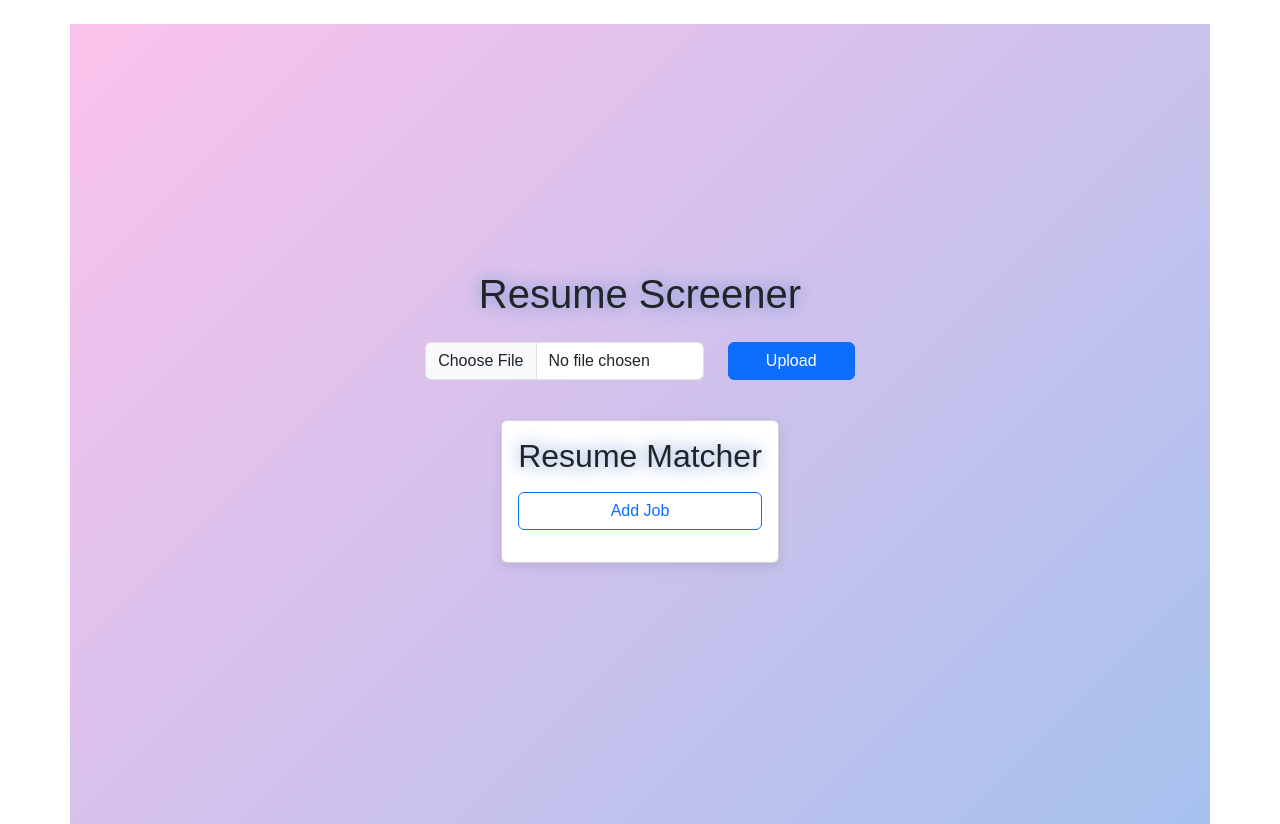
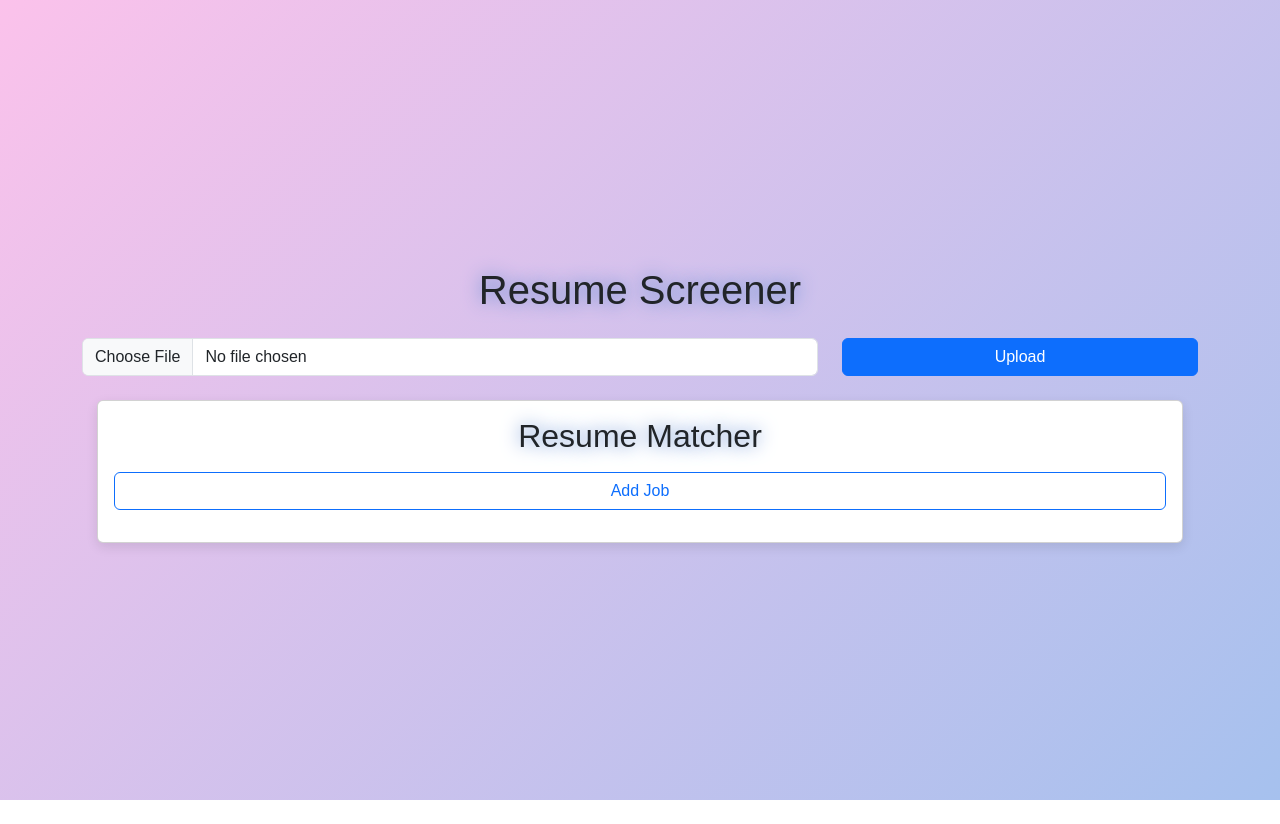
Before and after one commit to Monisha-1307/resume-screener-frontend, a React (Create React App) app: page / in a window 1280 px wide. After the commit the page ends 800 px from the top, so only its background shows below. Built offline with nearby package versions, Linux system fonts and the light colour scheme.

Commit message:
Update App.js

```diff
--- a/src/App.js
+++ b/src/App.js
@@ -1,4 +1,4 @@
-import React, { useState, useEffect } from "react";
+import React, { useState } from "react";
 import axios from "axios";
 import ResumeMatcher from "./ResumeMatcher";
 import './App.css';
@@ -9,7 +9,7 @@ function App() {
   const [resumeId, setResumeId] = useState(null);
   const [summary, setSummary] = useState("");
   const [error, setError] = useState("");
-  const [loading, setLoading] = useState(false); // ✅ loader state
+  const [loading, setLoading] = useState(false);
 
   // Upload resume file and extract text
   const handleUpload = async () => {
@@ -24,7 +24,7 @@ function App() {
     }
 
     try {
-      setLoading(true); // show loader
+      setLoading(true);
       const formData = new FormData();
       formData.append("resume", file);
 
@@ -44,7 +44,7 @@ function App() {
       console.error("Error uploading resume:", err.response?.data || err.message);
       setError("Failed to upload or extract resume. Please check the backend logs.");
     } finally {
-      setLoading(false); // hide loader
+      setLoading(false);
     }
   };
 
@@ -56,28 +56,27 @@ function App() {
     }
 
     try {
-      setLoading(true); // show loader
+      setLoading(true);
       const res = await axios.post(
         "https://resume-screener-backend-1.onrender.com/resume_summary",
         { resume: resumeText }
       );
-      setSummary(res.data.summary);
+      setSummary(res.data.summary || "No summary returned from backend.");
     } catch (error) {
       console.error("Error generating summary:", error.response?.data || error.message);
       setError("Failed to generate summary.");
     } finally {
-      setLoading(false); // hide loader
+      setLoading(false);
     }
   };
 
   return (
-    <div className="App container mt-4">
+    <div className="App">
+      <div className="container mt-4">
         <h1 className="mb-4">Resume Screener</h1>
 
-      {/* Loader */}
         {loading && <div className="loader"></div>}
 
-      {/* Upload Resume */}
         <div className="row mb-3">
           <div className="col-md-8">
             <input
@@ -94,14 +93,12 @@ function App() {
           </div>
         </div>
 
-      {/* Error Message */}
         {error && (
           <div className="alert alert-danger mt-3" role="alert">
             {error}
           </div>
         )}
 
-      {/* Show extracted resume text */}
         {resumeText && (
           <div className="mt-4 card scroll-visible">
             <div className="card-body">
@@ -113,7 +110,6 @@ function App() {
                 {resumeText}
               </pre>
 
-            {/* Generate Summary Button */}
               <button
                 className="btn btn-secondary mt-3"
                 onClick={handleGenerateSummary}
@@ -121,21 +117,22 @@ function App() {
                 Generate Resume Summary
               </button>
 
-            {/* Show Summary */}
-            {summary && (
+              {summary ? (
                 <div className="card mt-3">
                   <div className="card-body">
                     <h5 className="card-title">Resume Summary</h5>
                     <p className="card-text">{summary}</p>
                   </div>
                 </div>
+              ) : (
+                <p className="mt-3 text-muted">No summary generated yet.</p>
               )}
             </div>
           </div>
         )}
 
-      {/* Resume Matcher Component */}
         <ResumeMatcher resumeText={resumeText} resumeId={resumeId} />
+      </div>
     </div>
   );
 }
```
Lines whose indentation alone changed are shown as unchanged.
